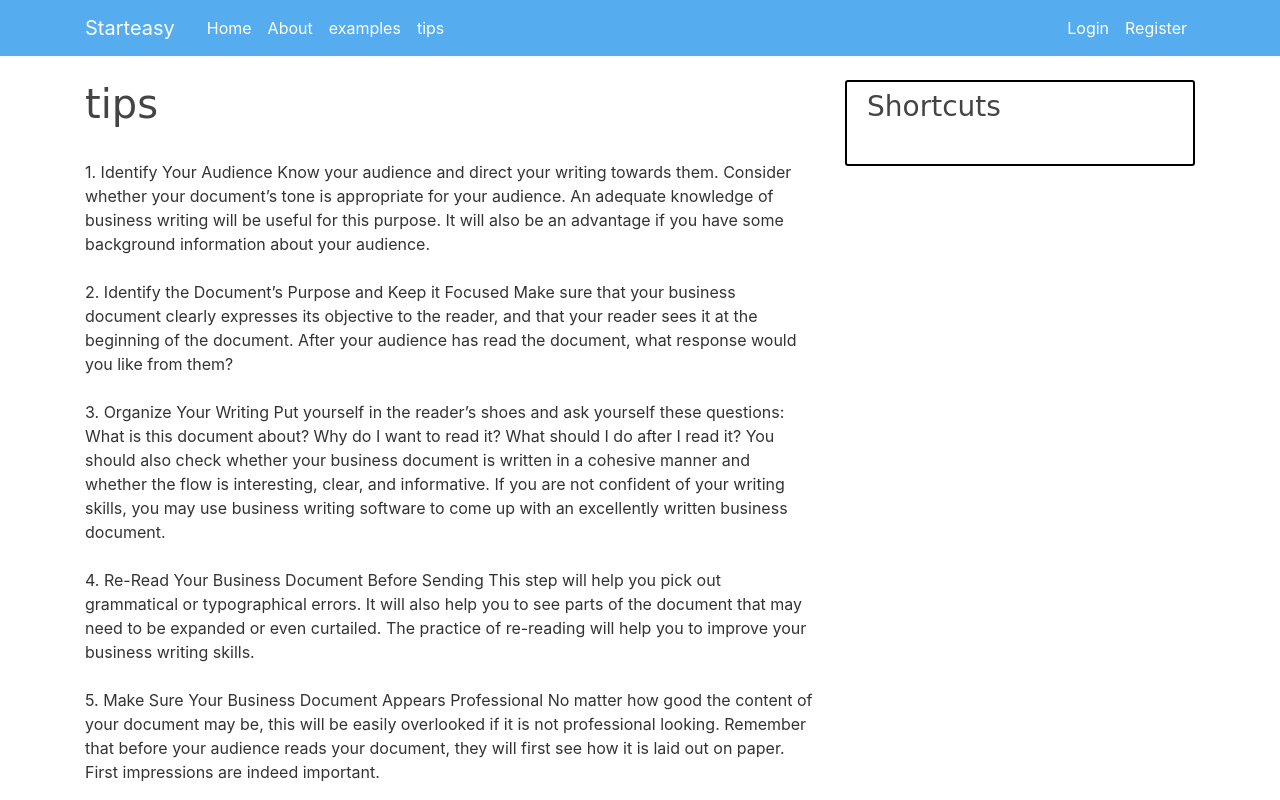
After one commit to AlexSkatkov/StartEasy, a Django app: page /tips/ in a window 1280 px wide. The commit adds this page. Run offline with Django 3.2, Linux system fonts and the light colour scheme; some libraries are stand-ins or nearby versions.

Commit message:
T5-27 T5-95 tips page ofek demri

```diff
--- a/project/templates/project/base.html
+++ b/project/templates/project/base.html
@@ -32,6 +32,7 @@
               <a class="nav-item nav-link" href="{% url 'project-home' %}">Home</a>
               <a class="nav-item nav-link" href="{% url 'project-about' %}">About</a>
               <a class="nav-item nav-link" href="{% url 'project-examples' %}">examples</a>
+              <a class="nav-item nav-link" href="{% url 'project-tips' %}">tips</a>
             </div>
             <!-- Navbar Right Side -->
             <div class="navbar-nav">
--- /dev/null
+++ b/project/templates/project/tips.html
@@ -0,0 +1,32 @@
+{% extends 'project/base.html' %}
+{% load crispy_forms_tags %}
+{% block content %}
+
+<h1>tips</h1>
+<p>
+    <br>
+    1. Identify Your Audience
+
+    Know your audience and direct your writing towards them. Consider whether your document’s tone is appropriate for your audience. An adequate knowledge of business writing will be useful for this purpose. It will also be an advantage if you have some background information about your audience.
+    <br>
+    <br>
+    2. Identify the Document’s Purpose and Keep it Focused
+
+    Make sure that your business document clearly expresses its objective to the reader, and that your reader sees it at the beginning of the document. After your audience has read the document, what response would you like from them?
+    <br>
+    <br>
+    3. Organize Your Writing
+
+    Put yourself in the reader’s shoes and ask yourself these questions: What is this document about? Why do I want to read it? What should I do after I read it? You should also check whether your business document is written in a cohesive manner and whether the flow is interesting, clear, and informative. If you are not confident of your writing skills, you may use business writing software to come up with an excellently written business document.
+    <br>
+    <br>
+    4. Re-Read Your Business Document Before Sending
+
+    This step will help you pick out grammatical or typographical errors. It will also help you to see parts of the document that may need to be expanded or even curtailed. The practice of re-reading will help you to improve your business writing skills.
+    <br>
+    <br>
+    5. Make Sure Your Business Document Appears Professional
+
+    No matter how good the content of your document may be, this will be easily overlooked if it is not professional looking. Remember that before your audience reads your document, they will first see how it is laid out on paper. First impressions are indeed important.
+</p>
+{% endblock %}
--- a/project/urls.py
+++ b/project/urls.py
@@ -11,6 +11,7 @@
     path('help/', views.help, name='help'),
     path('pdf/', views.pdf, name='pdf'),
     path('about/', views.about, name='project-about'),
+    path('tips/', views.tips, name='project-tips'),
     path('examples/', views.examples, name='project-examples')
 
 ]
--- a/project/views.py
+++ b/project/views.py
@@ -48,6 +48,9 @@
     else:
         form = PostForm2()
     return render(request, 'project/post_edit.html', {'form': form})
+
+def tips(request):
+    return render(request, 'project/tips.html')
 
 def about(request):
     if request.method == 'GET':
```
Also changed, not shown: db.sqlite3.
